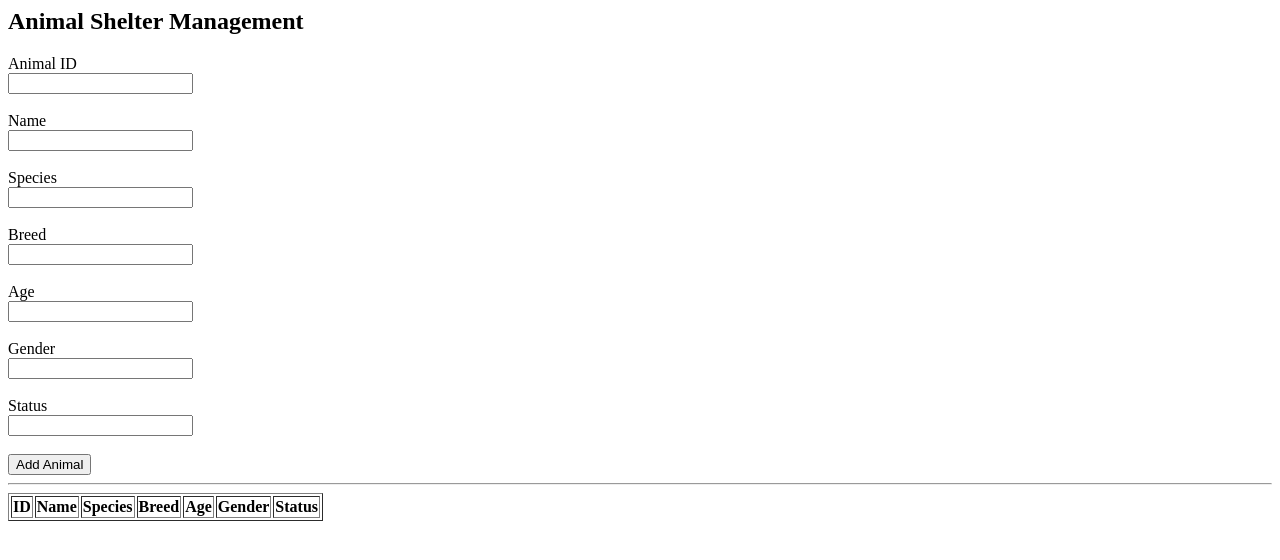
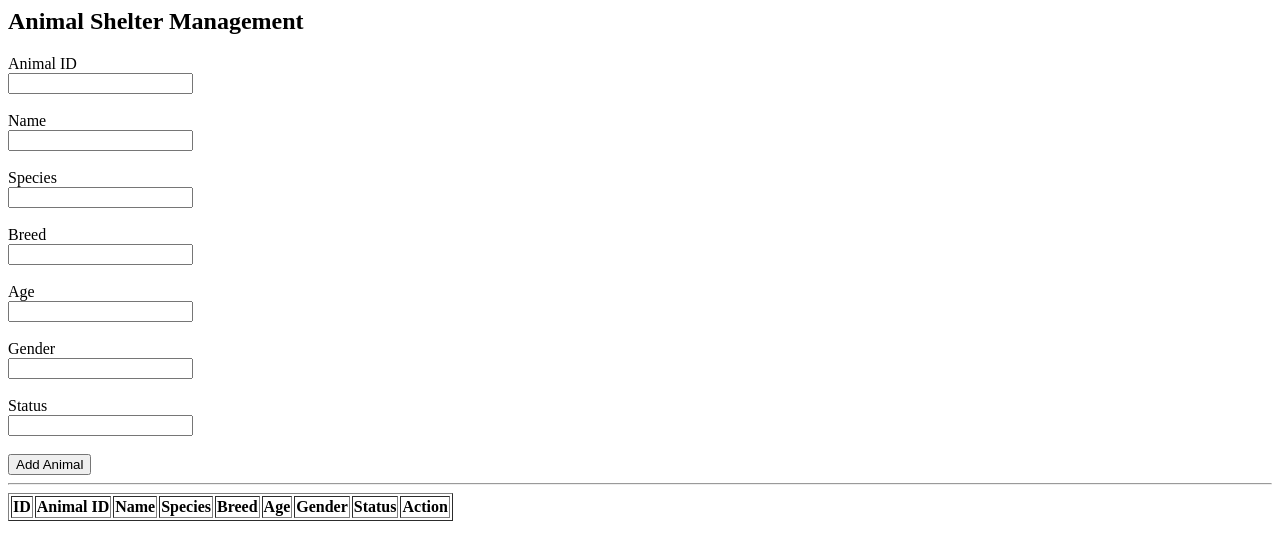
Before and after one commit to Ahmarsultanrashid4270/20102811_Project, a plain HTML site: page index.html in a window 1280 px wide. Drawn offline with Linux system fonts and the light colour scheme; no server answers.

Commit message:
Add action header and fix table

```diff
--- a/index.html
+++ b/index.html
@@ -32,19 +32,28 @@ Status<br>
 <thead>
     <tr>
     <th>ID </th>
+    <th>Animal ID</th>
     <th>Name</th>
     <th>Species</th>
     <th>Breed</th>
     <th>Age</th>
     <th>Gender</th>
     <th>Status</th>
+    <th>Action</th>
     </tr>
 
 </thead>
 </body>
 
+
+
+<tbody id="animals">
+
+</tbody>
+
+</table>
+
 <script src="script.js"></script>
 
 
-</table>
 </html>
```
